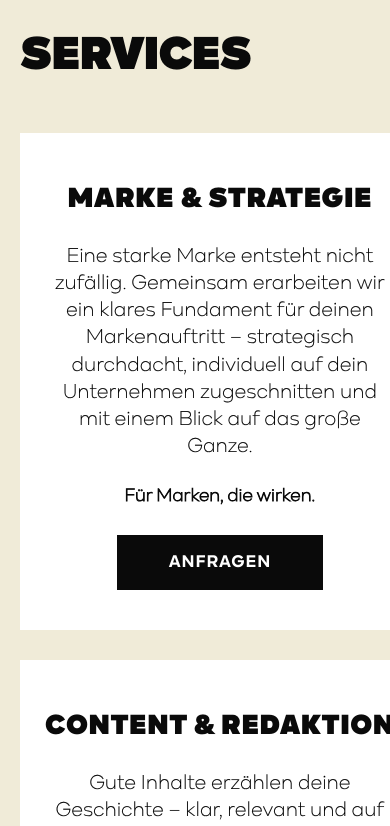
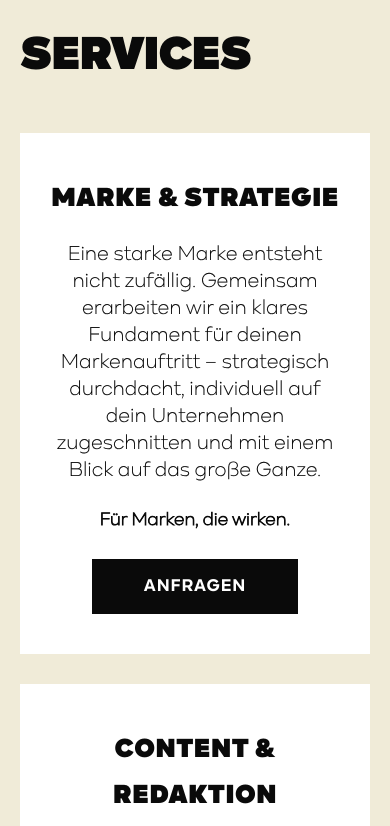
Before and after one commit to JayCo13/bb-brandworks, a React (Vite) app: page / in a window 390 px wide. Shown: the part 980-1806 px from the top of the page. Built offline with nearby package versions, Linux system fonts and the light colour scheme.

Commit message:
update layout service section

```diff
--- a/src/components/Services.css
+++ b/src/components/Services.css
@@ -13,7 +13,7 @@
   display: grid;
   grid-template-columns: repeat(3, 1fr);
   gap: 40px;
-  max-width: 1050px;
+  width: 100%;
   margin: 0 auto;
 }
 
@@ -79,18 +79,79 @@
   transform: translateY(-4px);
 }
 
-@media (max-width: 768px) {
+@media (max-width: 1024px) {
+  .services {
+    padding: 100px 0;
+  }
+
+  .services__grid {
+    gap: 20px;
+    margin: 0 -40px;
+    width: calc(100% + 80px);
+  }
+
+  .service-card {
+    padding: 30px 10px;
+  }
+
+  .service-card__title {
+    font-size: clamp(0.95rem, 2.2vw, 1.4rem);
+    font-weight: 900;
+    white-space: nowrap;
+    letter-spacing: -0.04em;
+  }
+
+  .service-card__desc {
+    font-size: 0.85rem;
+  }
+
+  .service-card__tagline {
+    font-size: 0.85rem;
+  }
+
+  .service-card .btn--primary {
+    font-size: 0.8rem;
+    padding: 2px 20px 0 20px;
+    min-height: 40px;
+  }
+}
+
+@media (max-width: 768px) and (min-width: 767px) {
+  .services__grid {
+    margin: 0 -20px;
+    width: calc(100% + 40px);
+  }
+}
+
+@media (max-width: 767px) {
+  .services {
+    padding: var(--section-padding-mobile);
+  }
+
   .services .section-title {
     font-size: 3rem;
     margin-bottom: 40px;
   }
 
+  .services__grid {
+    grid-template-columns: 1fr;
+    gap: 30px;
+    width: 100%;
+    margin: 0 auto;
+    justify-items: center;
+  }
+
   .service-card {
-    padding: 40px 15px;
+    padding: 40px 25px;
+    width: 100%;
+    max-width: 500px;
   }
 
   .service-card__title {
-    font-size: 1.8rem;
+    font-size: 1.7rem;
+    white-space: normal;
+    word-break: break-word;
+    letter-spacing: 0.02em;
   }
 
   .service-card__desc {
@@ -114,32 +175,3 @@
     transform: translateY(-4px);
   }
 }
-
-@media (max-width: 1024px) {
-  .services {
-    padding: 100px 0;
-  }
-
-  .services__grid {
-    gap: 15px;
-  }
-
-  .service-card {
-    padding: 40px 20px;
-  }
-}
-
-@media (max-width: 767px) {
-  .services {
-    padding: var(--section-padding-mobile);
-  }
-
-  .services__grid {
-    grid-template-columns: 1fr;
-    gap: 30px;
-  }
-
-  .service-card {
-    padding: 40px 25px;
-  }
-}
```
